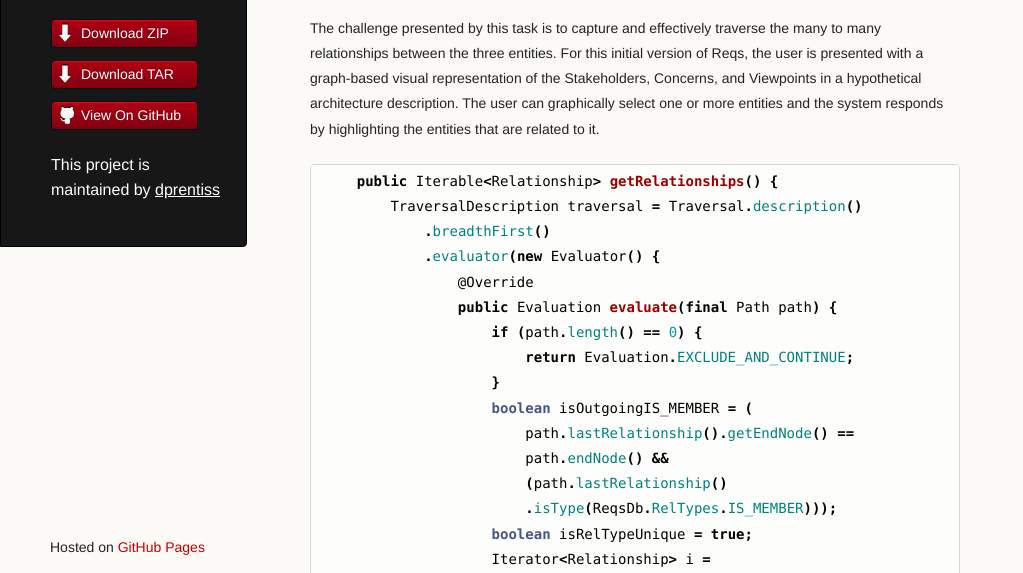
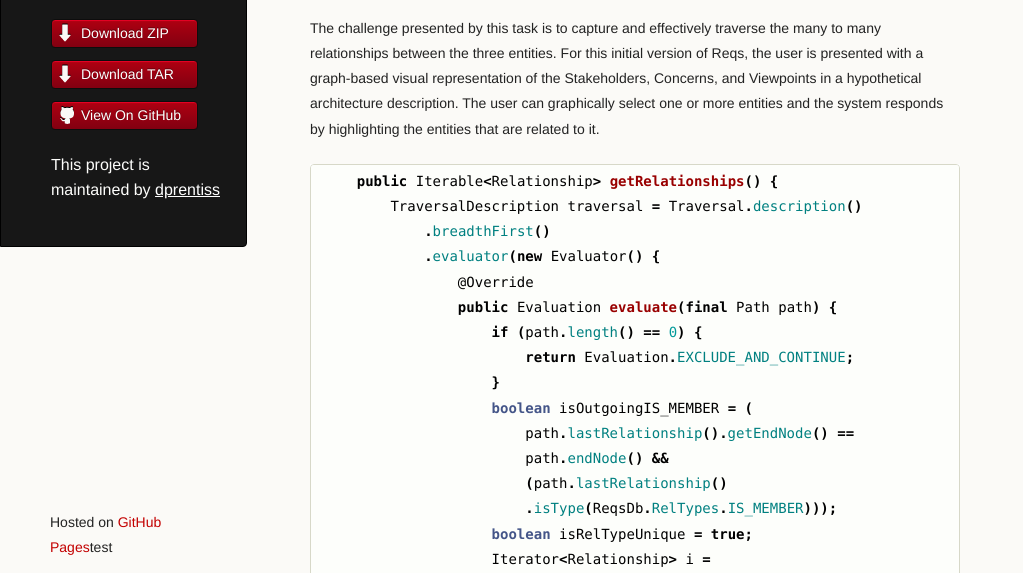
Before and after one commit to dprentiss/reqs, a plain HTML site: page index.html in a window 1280 px wide. Shown: the part 208-781 px from the top of the page, without its empty margins (0-1023 px from the left). Drawn offline with Linux system fonts and the light colour scheme.

Commit message:
Update index.html

```diff
--- a/index.html
+++ b/index.html
@@ -69,7 +69,7 @@
 </pre></div>
       </section>
       <footer>
-        <p><small>Hosted on <a href="https://pages.github.com">GitHub Pages</a></small></p>
+        <p><small>Hosted on <a href="https://pages.github.com">GitHub Pages</a>test</small></p>
       </footer>
     </div>
     <!--[if !IE]><script>fixScale(document);</script><![endif]-->
```
